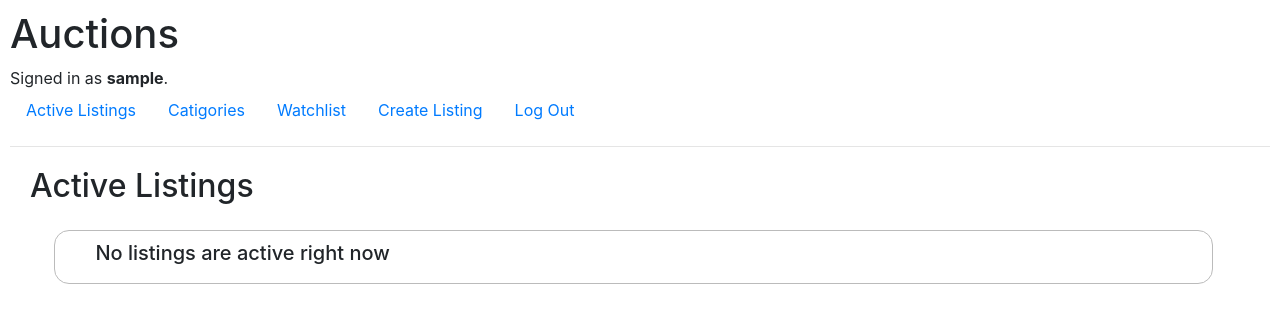
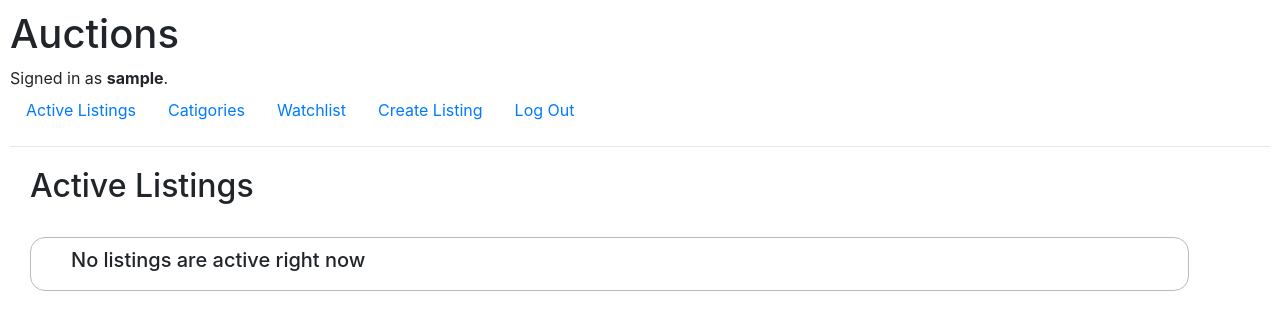
Before and after one commit to georgesohran/All-CS50Web-projects, a Django app: page / in a window 1280 px wide. Shown: the top 330 px of the page. Run offline with Django 3.2, Linux system fonts and the light colour scheme; the visitor is signed in with stand-in values (Sample User, id 1); data that the repository does not hold is empty; some libraries are stand-ins or nearby versions.

Commit message:
Fri, Jan 26, 2024, 1:11 PM +03:00

```diff
--- a/commerce/auctions/static/auctions/styles.css
+++ b/commerce/auctions/static/auctions/styles.css
@@ -22,7 +22,6 @@ body {
     border: #bbbbbb 1px solid;
     border-radius: 15px;
     padding-right: 40px; padding-left:40px; padding-top:10px; padding-bottom:10px;
-    margin: 2%;
     width: 95%;
 }
 
--- a/commerce/auctions/templates/auctions/index.html
+++ b/commerce/auctions/templates/auctions/index.html
@@ -4,7 +4,7 @@
 
 {% block body %}
     <h2>Active Listings</h2>
-
+    <br>
     <div class="container-auction">
         {% for auction in auctions %}
             <form class="row" enctype="multipart/form-data" action="{% url 'listing' auction.id %}">
```
